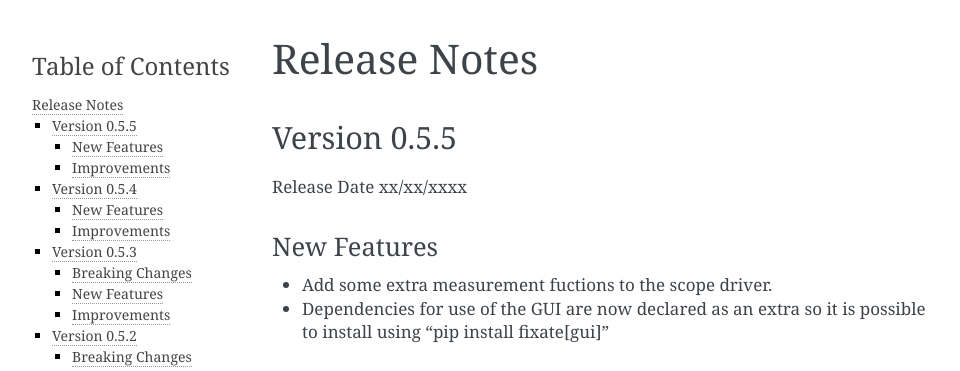
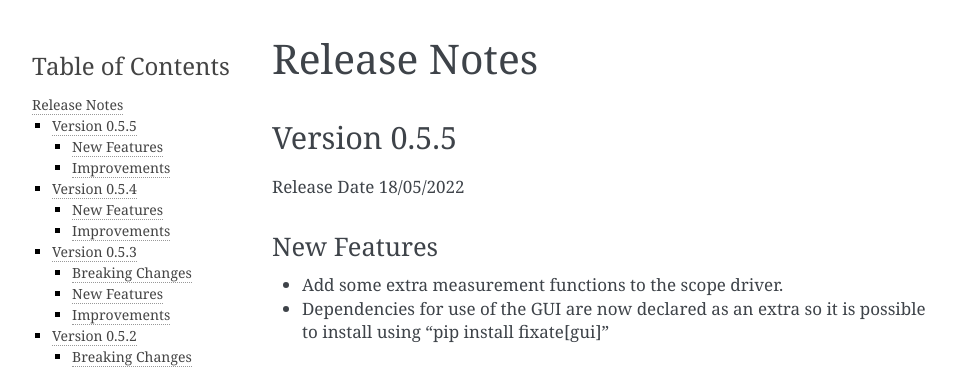
Before and after one commit to PyFixate/Fixate, a Sphinx documentation site: the page built from docs/source/release-notes.rst, in a window 1280 px wide and 900 px high. Shown: the top 371 px of the window, without its empty margins (148-1108 px from the left). Built offline with Sphinx 7.4.7, drawn with Linux system fonts in a browser that asks for light colours.

Commit message:
update release notes

```diff
--- a/docs/source/release-notes.rst
+++ b/docs/source/release-notes.rst
@@ -4,11 +4,11 @@ Release Notes
 *************
 Version 0.5.5
 *************
-Release Date xx/xx/xxxx
+Release Date 18/05/2022
 
 New Features
 ############
-- Add some extra measurement fuctions to the scope driver.
+- Add some extra measurement functions to the scope driver.
 - Dependencies for use of the GUI are now declared as an extra so it is
   possible to install using "pip install fixate[gui]"
 
```
